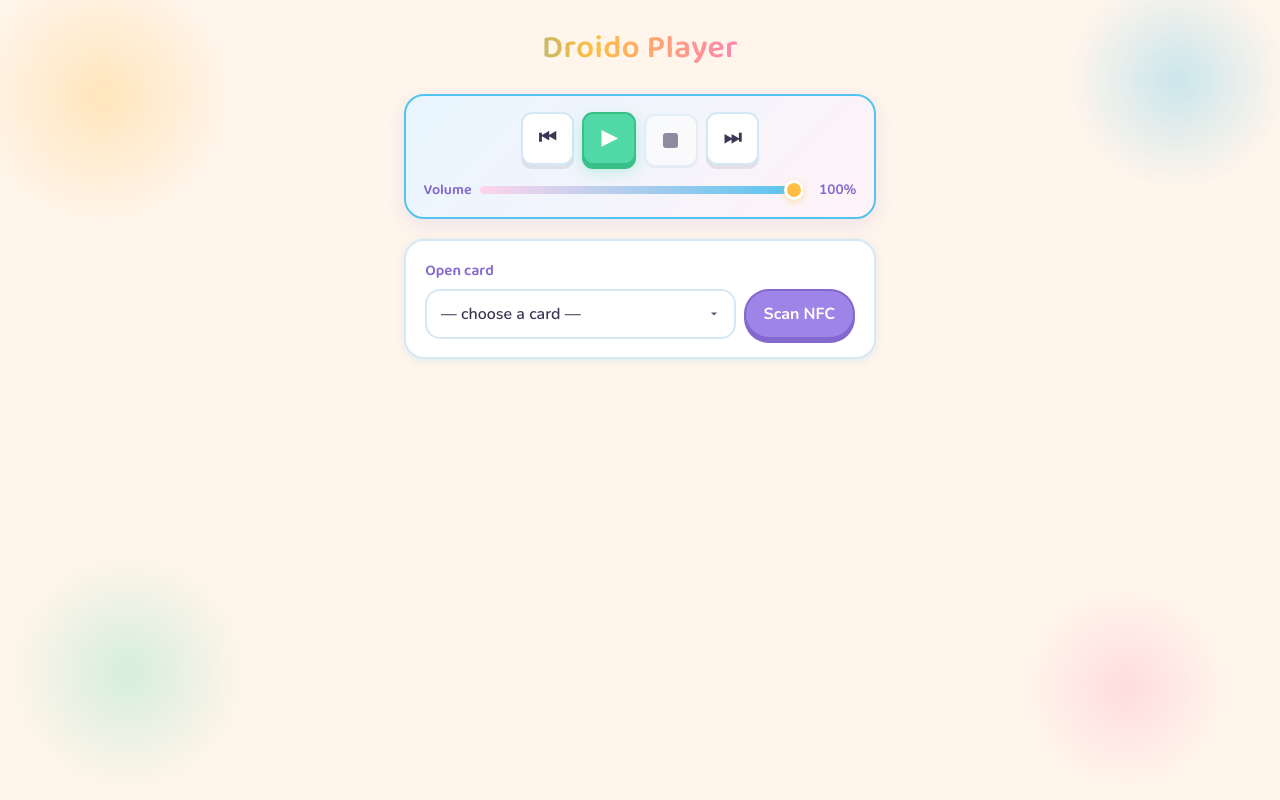
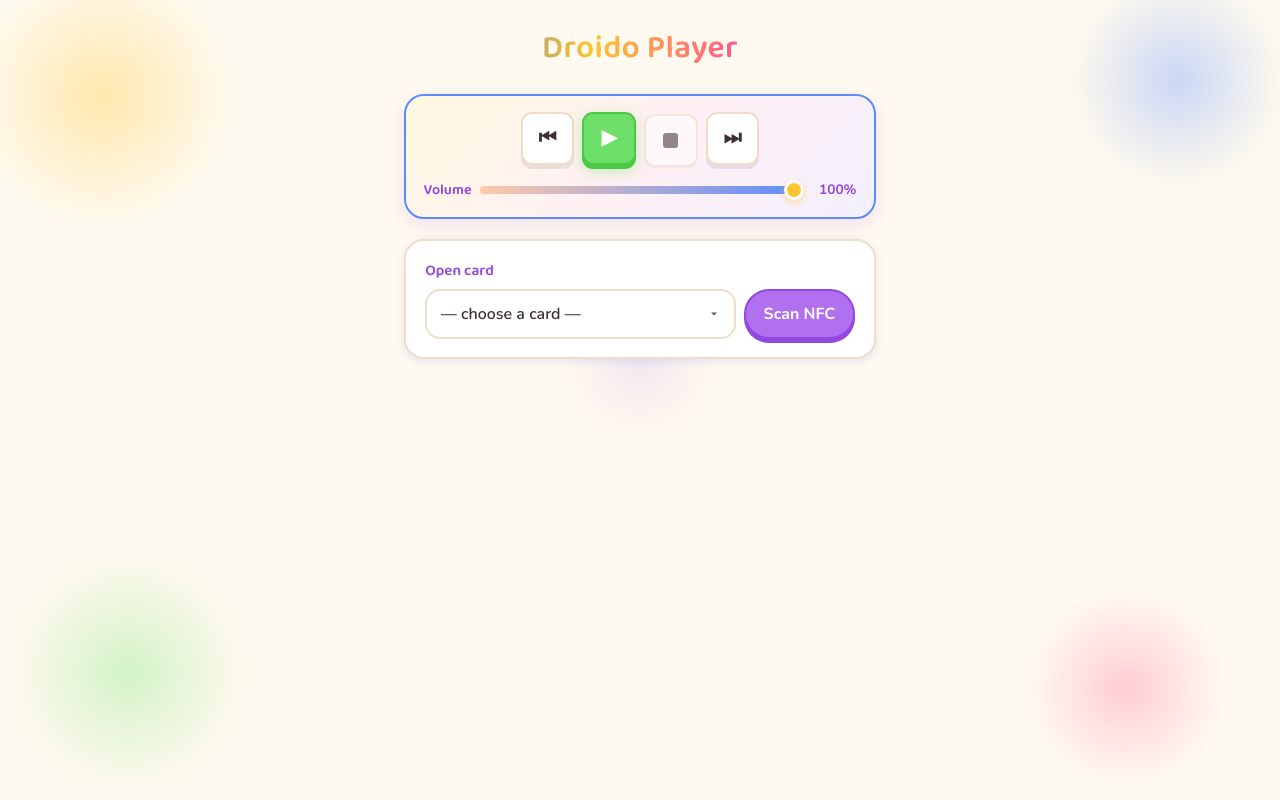
Before and after one commit to BE-Code/Droido-Player, a Python web app: template web/templates/editor.html in a window 1280 px wide. Run offline with Jinja, Linux system fonts and the light colour scheme; the template is opened without the code that fills it, so the values that code supplies are empty.

Commit message:
fruity colors

```diff
--- a/web/static/app.css
+++ b/web/static/app.css
@@ -1,24 +1,30 @@
 :root {
-  --cream: #fff5eb;
+  --cream: #fffaef;
   --white: #ffffff;
-  --ink: #3d3654;
-  --ink-soft: #5c5470;
-  --ink-faint: #8f879f;
-  --sky: #52c4ef;
-  --sky-deep: #2fa8d4;
-  --sky-muted: #a8dff5;
-  --sun: #ffbe42;
-  --sun-deep: #e9a010;
-  --coral: #ff85b0;
-  --coral-deep: #e86898;
-  --coral-hover: #ff9cc0;
-  --mint: #52d9a8;
-  --mint-deep: #38c088;
-  --mint-hover: #6ae8b8;
-  --grape: #9d84e6;
-  --grape-deep: #8268cf;
-  --grape-hover: #b09aef;
-  --bubblegum: #ffd4ec;
+  --ink: #3d2e38;
+  --ink-soft: #5c4a55;
+  --ink-faint: #8f7a85;
+  /* blueberry */
+  --sky: #5b8cff;
+  --sky-deep: #3d6de8;
+  --sky-muted: #a8c4ff;
+  /* lemon */
+  --sun: #ffc42e;
+  --sun-deep: #e8a800;
+  /* strawberry */
+  --coral: #ff5a8a;
+  --coral-deep: #e8366e;
+  --coral-hover: #ff78a0;
+  /* lime */
+  --mint: #6ee06a;
+  --mint-deep: #4bc947;
+  --mint-hover: #86ec82;
+  /* plum */
+  --grape: #b070f0;
+  --grape-deep: #9348e0;
+  --grape-hover: #c48af8;
+  /* peach */
+  --bubblegum: #ffc9a8;
 
   /* Aliases used across components */
   --paper: var(--cream);
@@ -40,21 +46,21 @@
 
   --bg: var(--cream);
   --bg-elevated: var(--white);
-  --bg-surface: #f3f9ff;
-  --bg-hover: #eaf6ff;
-  --border: #d4e8f5;
-  --border-subtle: #e8f4fa;
+  --bg-surface: #fff6e8;
+  --bg-hover: #fff0d8;
+  --border: #f0dcc8;
+  --border-subtle: #f8ebe0;
   --border-fun: var(--sky);
   --text: var(--ink);
   --text-muted: var(--ink-soft);
   --text-faint: var(--ink-faint);
   --accent: var(--sun);
   --accent-deep: var(--sun-deep);
-  --accent-glow: rgba(255, 190, 66, 0.32);
+  --accent-glow: rgba(255, 196, 46, 0.38);
   --play: var(--mint);
   --play-deep: var(--mint-deep);
-  --play-glow: rgba(82, 217, 168, 0.38);
-  --success: #2db87a;
+  --play-glow: rgba(110, 224, 106, 0.42);
+  --success: #3dbd3d;
   --danger: #e84d6a;
   --danger-bg: #ffe8ee;
 
@@ -62,8 +68,8 @@
   --radius-md: 15px;
   --radius-lg: 20px;
   --radius-pill: 999px;
-  --shadow-sm: 0 2px 8px rgba(82, 196, 239, 0.18);
-  --shadow-md: 0 6px 20px rgba(157, 132, 230, 0.16);
+  --shadow-sm: 0 2px 8px rgba(91, 140, 255, 0.2);
+  --shadow-md: 0 6px 20px rgba(176, 112, 240, 0.18);
   --shadow-lg: 0 12px 36px rgba(61, 54, 84, 0.14);
   --shadow-pop: 0 4px 0 rgba(61, 54, 84, 0.11);
   --font: 'Nunito', system-ui, sans-serif;
@@ -89,10 +95,11 @@ body {
   color: var(--text);
   background-color: var(--bg);
   background-image:
-    radial-gradient(circle 130px at 8% 12%, rgba(255, 190, 66, 0.28), transparent),
-    radial-gradient(circle 110px at 92% 10%, rgba(82, 196, 239, 0.3), transparent),
-    radial-gradient(circle 100px at 88% 86%, rgba(255, 133, 176, 0.22), transparent),
-    radial-gradient(circle 120px at 10% 84%, rgba(82, 217, 168, 0.24), transparent);
+    radial-gradient(circle 130px at 8% 12%, rgba(255, 196, 46, 0.34), transparent),
+    radial-gradient(circle 110px at 92% 10%, rgba(91, 140, 255, 0.32), transparent),
+    radial-gradient(circle 100px at 88% 86%, rgba(255, 90, 138, 0.28), transparent),
+    radial-gradient(circle 120px at 10% 84%, rgba(110, 224, 106, 0.3), transparent),
+    radial-gradient(circle 80px at 50% 45%, rgba(176, 112, 240, 0.14), transparent);
   margin: 0;
   min-height: 100vh;
   padding: 1.5rem 1.25rem 2.5rem;
@@ -239,7 +246,7 @@ input[type='text']:focus,
 input[type='url']:focus,
 select:focus {
   border-color: var(--sky-deep);
-  box-shadow: 0 0 0 4px rgba(82, 196, 239, 0.28);
+  box-shadow: 0 0 0 4px rgba(91, 140, 255, 0.3);
   outline: none;
 }
 
@@ -317,7 +324,7 @@ label {
   align-items: stretch;
   gap: 0.85rem;
   padding: 1rem 1.1rem;
-  background: linear-gradient(135deg, #e8f6ff 0%, #fff3f8 100%);
+  background: linear-gradient(135deg, #fff8e0 0%, #fff0f4 50%, #f4f0ff 100%);
   border: 2px solid var(--sky);
   border-radius: var(--radius-lg);
   box-shadow: var(--shadow-md);
@@ -485,7 +492,7 @@ label {
   border-radius: 50%;
   background: var(--sun);
   border: 3px solid var(--white);
-  box-shadow: 0 2px 6px rgba(255, 190, 66, 0.45);
+  box-shadow: 0 2px 6px rgba(255, 196, 46, 0.5);
   cursor: pointer;
   transition: transform var(--transition);
 }
@@ -509,7 +516,7 @@ label {
 }
 
 #volume-slider:focus-visible::-webkit-slider-thumb {
-  box-shadow: 0 0 0 4px rgba(82, 196, 239, 0.38);
+  box-shadow: 0 0 0 4px rgba(91, 140, 255, 0.4);
 }
 
 .volume-value {
@@ -610,7 +617,7 @@ label {
 }
 
 .track-item:nth-child(even) {
-  background: #faf6ff;
+  background: #fff8f0;
 }
 
 .track-item:last-child {
@@ -656,7 +663,7 @@ label {
 .track-drag-handle:hover,
 .track-drag-handle:focus-visible {
   color: var(--grape-deep);
-  background: rgba(157, 132, 230, 0.16);
+  background: rgba(176, 112, 240, 0.18);
   outline: none;
 }
 
@@ -876,7 +883,7 @@ body.track-reorder-active .track-list {
   width: 100%;
   border: 3px dashed var(--mint);
   color: var(--mint-deep);
-  background: #f0fff8;
+  background: #f2fff0;
   font-family: var(--font-display);
   font-size: 1.05rem;
   box-shadow: none;
@@ -921,7 +928,7 @@ body.track-reorder-active .track-list {
 }
 
 #upload-option-btn:hover:not(:disabled) {
-  background: #72d4f5;
+  background: #7aa8ff;
   border-color: var(--sky-deep);
 }
 
--- a/web/templates/editor.html
+++ b/web/templates/editor.html
@@ -3,7 +3,7 @@
 <head>
   <meta charset="utf-8">
   <meta name="viewport" content="width=device-width, initial-scale=1">
-  <meta name="theme-color" content="#fff5eb">
+  <meta name="theme-color" content="#fffaef">
   <meta name="color-scheme" content="light">
   <title>Droido Player</title>
   <link rel="preconnect" href="https://fonts.googleapis.com">
```
